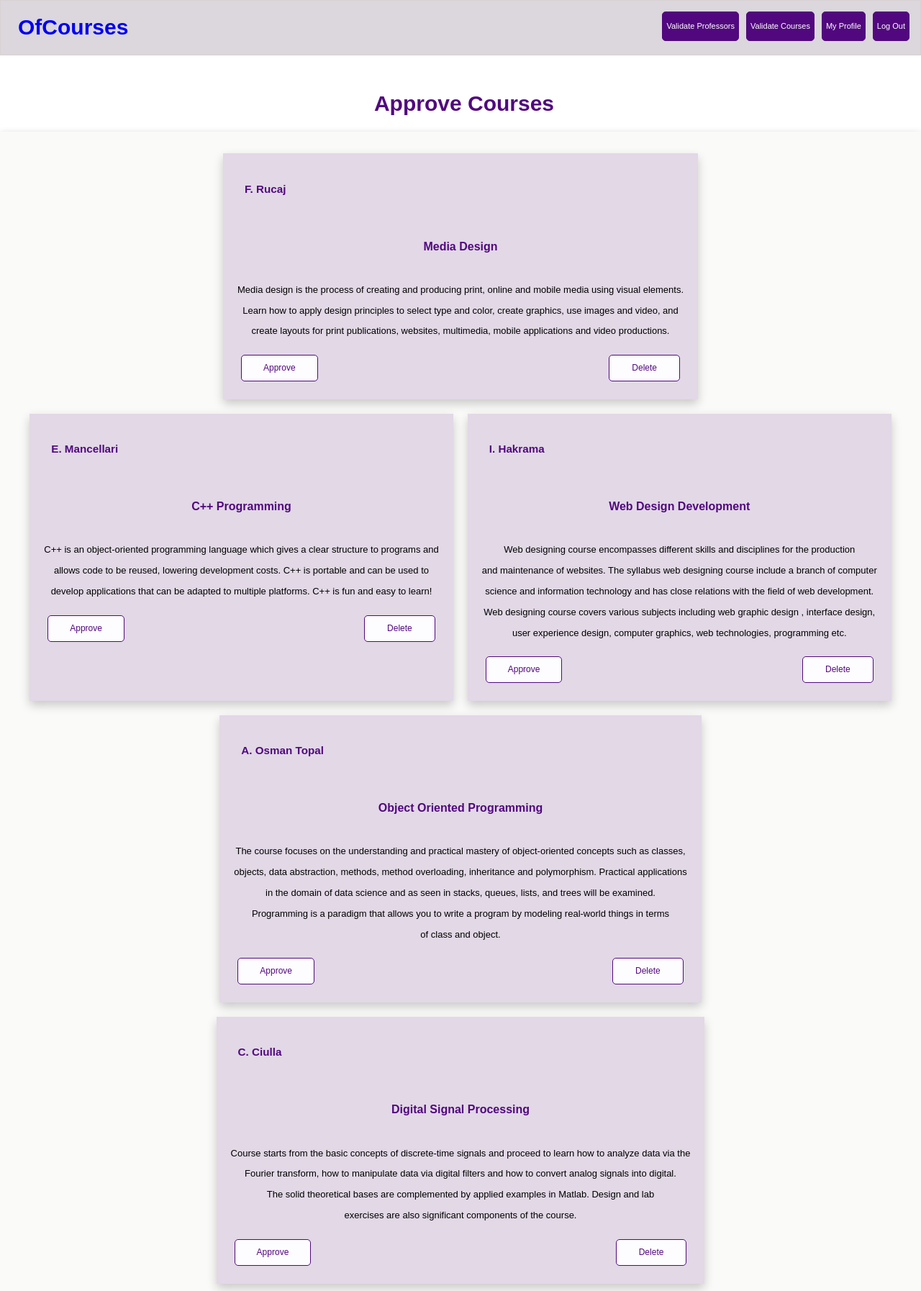
After one commit to eponari/OfCourses, a PHP site: page /Administator/validateCourses.php in a window 1280 px wide. The commit adds this page. Shown: the whole page at 72% size. Run offline with PHP 8.4, Linux system fonts and the light colour scheme; the visitor is signed in with stand-in values (Sample User, id 1).

Commit message:
Added administator php files

```diff
--- /dev/null
+++ b/Source Code/Administator/validateCourses.php
@@ -0,0 +1,101 @@
+<!DOCTYPE html>
+<html lang="en">
+
+<head>
+  <meta charset="utf-8">
+  <meta content="width=device-width, initial-scale=1.0" name="viewport">
+
+  <title>Approve Courses</title>
+  <meta content="" name="description">
+  <meta content="" name="keywords">
+
+  <!-- Template Main CSS File -->
+  <link href="../css/appCoursesStyle.css" rel="stylesheet">
+  <link rel="stylesheet" href="https://cdnjs.cloudflare.com/ajax/libs/font-awesome/4.7.0/css/font-awesome.min.css">
+
+</head>
+
+<body>
+
+<?php
+	include("../Utility/administatorHeader.php");
+  ?>
+   <div class="container d-flex flex-column justify-content-center align-items-center text-center position-relative" data-aos="zoom-out">
+
+      <h2> </h2>
+      <h2><span>Approve Courses</span></h2>
+
+  </section>
+
+  <main id="main">
+
+
+    <div class="flex-container">
+
+      <div class="border">
+        <h3 class="professor-name"> F. Rucaj</h3>
+        <h4>Media Design</h4>
+       <p> Media design is the process of creating and producing print, online and mobile media using visual elements.
+         <br> Learn how to apply design principles to select type and color, create graphics, use images and video, and
+         <br>create layouts for print publications, websites, multimedia, mobile applications and video productions.
+       </p>
+       <a class="btnExtra" href="submitQ.html">Approve</a>
+       <a class="btnDelete" href="submitQ.html">Delete</a>
+
+      </div>
+
+      <div class="border">
+        <h3 class="professor-name"> E. Mancellari</h3>
+        <h4>C++ Programming</h4>
+        <p> C++ is an object-oriented programming language which gives a clear structure to programs and
+          <br> allows code to be reused, lowering development costs. C++ is portable and can be used to
+          <br> develop applications that can be adapted to multiple platforms. C++ is fun and easy to learn!
+        </p>
+        <a class="btnExtra" href="submitQ.html">Approve</a>
+        <a class="btnDelete" href="submitQ.html">Delete</a>
+      </div>
+
+      <div class="border">
+        <h3 class="professor-name">I. Hakrama </h3>
+        <h4>Web Design Development</h4>
+          <p> Web designing course encompasses different skills and disciplines for the production
+          <br> and maintenance of websites. The syllabus web designing course include a branch of computer
+          <br> science and information technology and has close relations with the field of web development.
+          <br> Web designing course covers various subjects including web graphic design , interface design,
+          <br> user experience design, computer graphics, web technologies, programming etc.
+        </p>
+        <a class="btnExtra" href="submitQ.html">Approve</a>
+        <a class="btnDelete" href="submitQ.html">Delete</a>
+      </div>
+
+      <div class="border">
+        <h3 class="professor-name"> A. Osman Topal</h3>
+        <h4>Object Oriented Programming</h4>
+        <p>The course focuses on the understanding and practical mastery of object-oriented concepts such as classes,
+         <br> objects, data abstraction, methods, method overloading, inheritance and polymorphism. Practical applications
+          <br> in the domain of data science and as seen in stacks, queues, lists, and trees will be examined.
+          <br> Programming is a paradigm that allows you to write a program by modeling real-world things in terms
+          <br> of class and object.
+        </p>
+        <a class="btnExtra" href="submitQ.html">Approve</a>
+        <a class="btnDelete" href="submitQ.html">Delete</a>
+      </div>
+
+      <div class="border">
+        <h3 class="professor-name"> C. Ciulla</h3>
+        <h4>Digital Signal Processing</h4>
+        <p> Course starts from the basic concepts of discrete-time signals and proceed to learn how to analyze data via the
+          <br> Fourier transform, how to manipulate data via digital filters and how to convert analog signals into digital.
+          <br> The solid theoretical bases are complemented by applied examples in Matlab. Design and lab
+          <br> exercises are also significant components of the course.
+        </p>
+        <a class="btnExtra" href="submitQ.html">Approve</a>
+        <a class="btnDelete" href="submitQ.html">Delete</a>
+      </div>
+
+    </div>
+
+
+
+
+  </body>
--- /dev/null
+++ b/Source Code/Utility/administatorHeader.php
@@ -0,0 +1,35 @@
+<?php
+  session_start();
+
+  if(isset($_SESSION["type"])){
+    switch($_SESSION["type"]){
+      case 2:
+        header("Location: ../Professor/welcome.php");
+        break;
+      case 1:
+        header("Location: ../Student/welcome.php");
+        break;
+    }
+  }else{
+    header("Location: ../login.php");
+  }
+?>
+<!-- ======= Header ======= -->
+<header>
+      <div class="container">
+        <nav class="navbar">
+        <div class="container-fluid">
+
+
+            <a class="button" href="welcome.php">OfCourses</a>
+
+            <a class="btn" href="../Utility/logOut.php">Log Out</a></li>
+            <a class="btn" href="../Utility/myProfile.php">My Profile</a></li>
+            <a class="btn" href="../Administator/validateCourses.php">Validate Courses</a></li>
+            <a class="btn" href="../Administator/validateProfessors.php">Validate Professors</a></li>
+
+        </div>
+    </nav>
+</div>
+
+  </header><!-- End Header -->
--- a/Source Code/Utility/myProfile.php
+++ b/Source Code/Utility/myProfile.php
@@ -25,6 +25,8 @@
       include("../Utility/studentHeader.php");
     }else if ($_SESSION["type"]==2){
       include("../Utility/professorHeader.php");
+    }else if ($_SESSION["type"]==3){
+      include("../Utility/administatorHeader.php");
     }else{
       session_destroy();
       header("Location: ../index.php");
```
Also changed, not shown: Source Code/Administator/Welcome.php (+6 -92 lines), Source Code/Administator/validateProfessors.php (added, +96 -0 lines).
